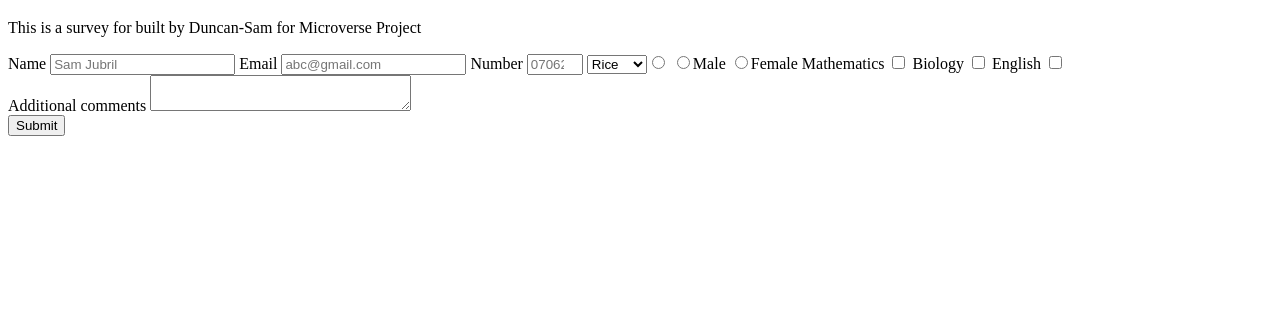
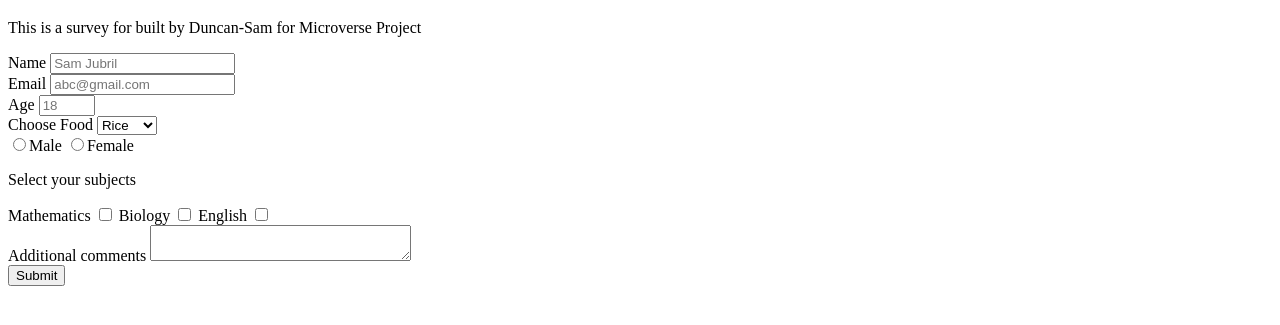
Before and after one commit to Fyootu/Duncan-Sam, a plain HTML site: page index.html in a window 1280 px wide. Shown: the part 61-386 px from the top of the page. Drawn offline with Linux system fonts and the light colour scheme.

Commit message:
modified html file

```diff
--- a/index.html
+++ b/index.html
@@ -13,22 +13,27 @@
     <h1 id="title">Survey Form</h1>
     <p id="description">This is a survey for built by Duncan-Sam for Microverse Project</p>
        <form id="survey-form">
+          <div>
           <label id="name-label" for="name">Name</label>
           <input type="text" id="name" placeholder="Sam Jubril" required/>
+          </div>
+          <div>
           <label id="email-label" for="email">Email</label>
           <input type="email" id="email" placeholder="abc@gmail.com" required/>
-          <label id="number-label" for="Number">Number</label>
-          <input type="number" min="10" max="16" id="number" placeholder="0706288456" required/>
-           <select
+          </div>
+          <div>
+          <label id="number-label" for="Number">Age</label>
+          <input type="number" min="16" max="40" id="number" placeholder="18" required/>
+          </div>
+          <label for="Food choices">Choose Food</label>
+          <select>
             id="dropdown">
             <label for="Choice ">Choice of food</label>
             <option value="rice" >Rice</option>
             <option value="Beans">Beans</option>
+          </select>
             <br>
-            <label for="male">Male
-            <input type="radio" name="gender" value="male"/>
-            </label>
-            <label>
+
               <input
                 name="user-recommend"
                 value="definitely"
@@ -43,9 +48,11 @@
                   type="radio"
                   class="input-radio"
                 />Female
-                </label
-              <div>
+              </label>
 
+
+               <div>
+                <p>Select your subjects</p>
                 <label for="Mathematics">Mathematics</label>
                 <input type="checkbox" name="Mathematics">
                 <label for="Biology">Biology</label>
@@ -67,7 +74,7 @@
 
 
 
-       </select>
+
        </form>
 
 
```
